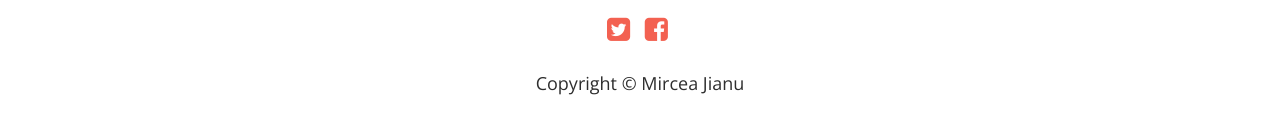
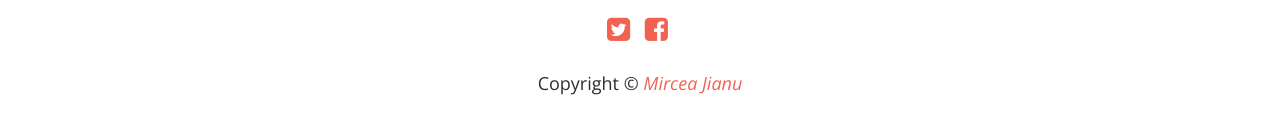
Before and after one commit to MirceaJianu/compass45, a plain HTML site: page index.html in a window 1280 px wide. Shown: the part 2736-2870 px from the top of the page. Drawn offline with nearby package versions, Linux system fonts and the light colour scheme.

Commit message:
Update index.html

```diff
--- a/index.html
+++ b/index.html
@@ -179,7 +179,7 @@
 					<li><a href="#"><i class="fa fa-facebook-square"></i></a></li>
 				</ul>
 
-				<p>Copyright &copy; Mircea Jianu</p>
+				<p>Copyright &copy; <a href="http://www.mirceajianu.com/">Mircea Jianu</a></p>
 
 			</div> <!-- end container -->
 	  </footer> <!-- end footer -->
```
